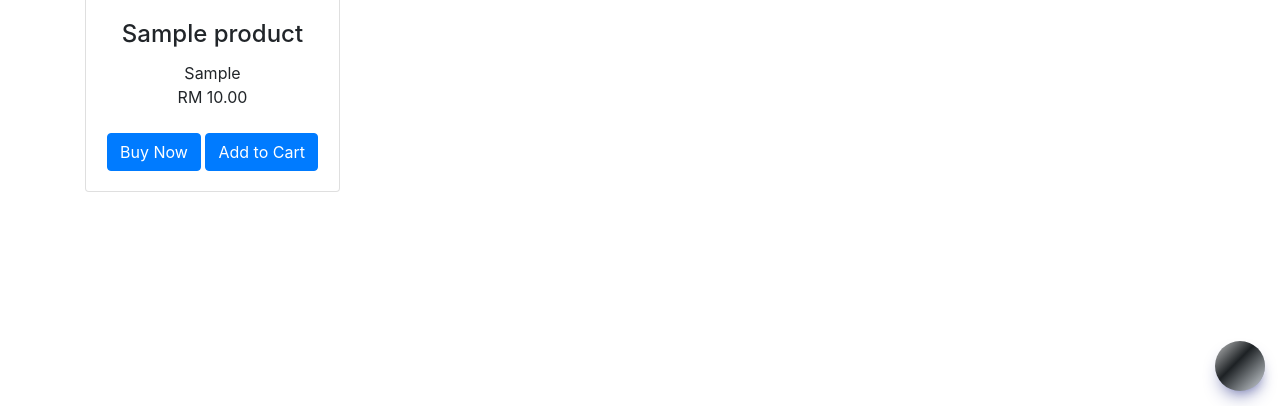
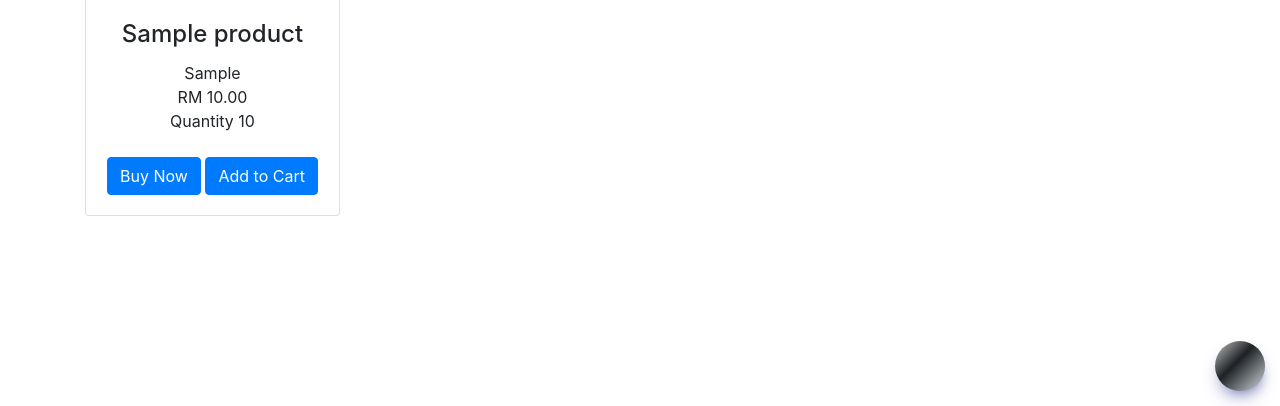
Before and after one commit to HafizRashidd/MidTerm-262771, a PHP site: page / in a window 1280 px wide. Shown: the part 394-800 px from the top of the page. Run offline with PHP 8.4, Linux system fonts and the light colour scheme; tables that the repository leaves empty or names only in its code hold one stand-in row (values such as "Sample post"); some libraries are stand-ins or nearby versions.

Commit message:
Add files via upload

```diff
--- a/index.php
+++ b/index.php
@@ -361,6 +361,9 @@ $sql = mysqli_query($link, "SELECT * FROM `tbl_products` ORDER BY `prid` ASC");
                 <center>
                   <p class="card-text">RM <?php echo number_format($row['prprice'], 2) ?></p>
                 </center>
+                <center>
+                  <p class="card-text">Quantity <?php echo number_format($row['prqty'],) ?></p>
+                </center>
                 <br>
                 <center><a href="#" class="btn btn-primary">Buy Now</a>
                   <a href="#" class="btn btn-primary">Add to Cart</a>
```
